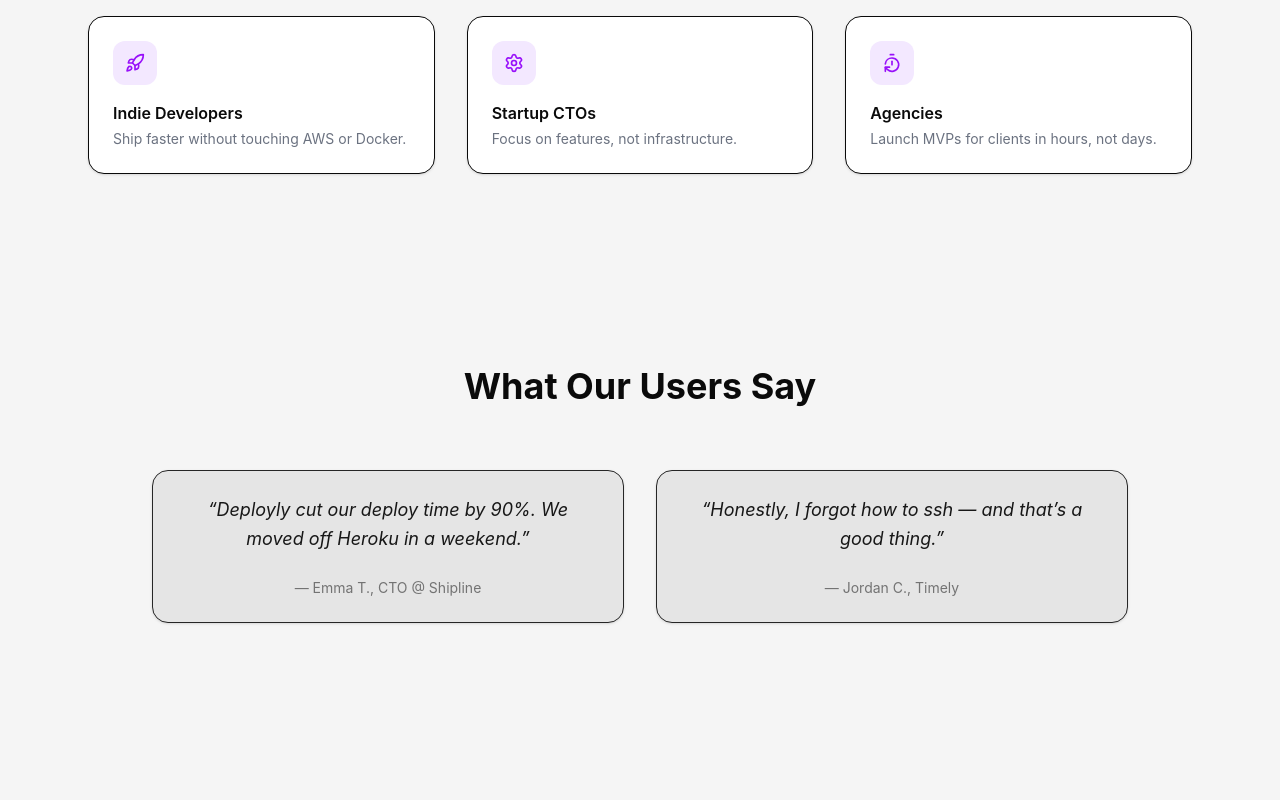
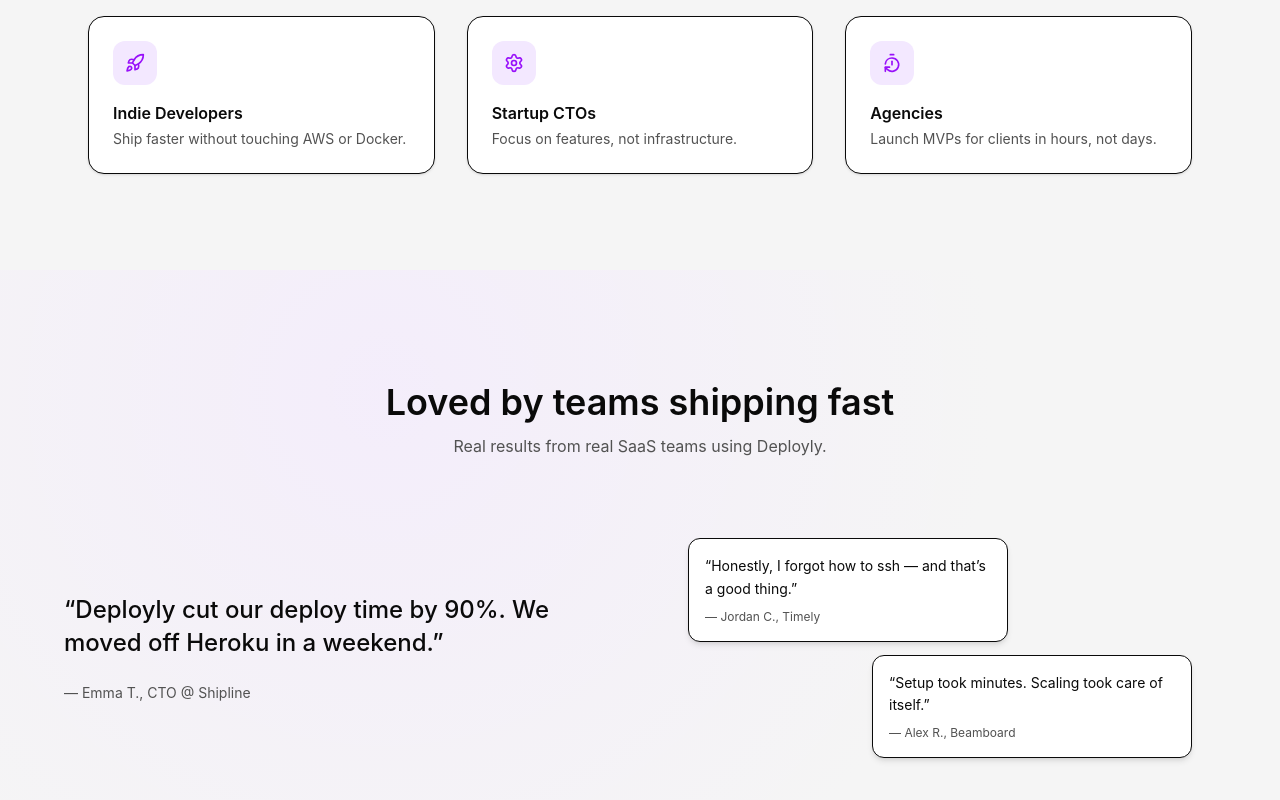
Before and after one commit to codewithshoaib-dev/Deployly, a React (Vite) app: page / in a window 1280 px wide. Shown: the part 1380-2180 px from the top of the page. Built offline with nearby package versions, Linux system fonts and the light colour scheme.

Commit message:
redesign testimonials with layered layout for stronger visual impact

```diff
--- a/src/components/TestimonialsSection.tsx
+++ b/src/components/TestimonialsSection.tsx
@@ -1,31 +1,47 @@
 export default function Testimonials() {
+  return (
+    <section className="relative py-28 px-6 overflow-hidden">
+      {/* Background accent */}
+      <div className="testimonials-bg" />
 
-    return (
-      <section className="py-24 px-6 max-w-5xl mx-auto text-center">
-        <h2 className="text-4xl font-bold mb-16 text-foreground">
-          What Our Users Say
-        </h2>
+      <div className="relative max-w-6xl mx-auto">
+        {/* Heading */}
+        <div className="text-center max-w-2xl mx-auto mb-20">
+          <h2 className="text-3xl md:text-4xl font-semibold text-foreground">
+            Loved by teams shipping fast
+          </h2>
+          <p className="mt-3 text-muted">
+            Real results from real SaaS teams using Deployly.
+          </p>
+        </div>
 
-        <div className="grid gap-8 md:grid-cols-2">
-          <blockquote className="bg-neutral-200 p-6 rounded-2xl border border-neutral-800 shadow-sm transition-all hover:scale-[1.02] hover:shadow-lg">
-            <p className="italic text-neutral-900 text-lg leading-relaxed">
+        {/* Layout */}
+        <div className="grid md:grid-cols-2 gap-12 items-center">
+          {/* Main testimonial */}
+          <div className="space-y-6">
+            <p className="text-lg md:text-2xl leading-snug text-foreground font-medium">
               “Deployly cut our deploy time by 90%. We moved off Heroku in a
               weekend.”
             </p>
-            <footer className="mt-6 text-sm text-neutral-500">
+            <footer className="text-sm text-muted">
               — Emma T., CTO @ Shipline
             </footer>
-          </blockquote>
+          </div>
 
-          <blockquote className="bg-neutral-200 p-6 rounded-2xl border border-neutral-800 shadow-sm transition-all hover:scale-[1.02] hover:shadow-lg">
-            <p className="italic text-neutral-900 text-lg leading-relaxed">
+          {/* Floating stack */}
+          <div className="relative h-55">
+            <div className="testimonial-float top-0 left-6">
               “Honestly, I forgot how to ssh — and that’s a good thing.”
-            </p>
-            <footer className="mt-6 text-sm text-neutral-500">
-              — Jordan C., Timely
-            </footer>
-          </blockquote>
+              <span>— Jordan C., Timely</span>
+            </div>
+
+            <div className="testimonial-float bottom-0 right-6">
+              “Setup took minutes. Scaling took care of itself.”
+              <span>— Alex R., Beamboard</span>
+            </div>
+          </div>
         </div>
-      </section>
-    );
+      </div>
+    </section>
+  );
 }
--- a/src/index.css
+++ b/src/index.css
@@ -5,7 +5,7 @@
     --background: #f0f2f5;
     --primary: #9810fa;
 
-  --muted: #6b7280;              /* secondary text */
+  --muted: #525252;              /* secondary text */
   --border: ##d1d5db ;             /*  borders */
   --card: #ffffff;               /* surface for grouped UI */
   --primary-foreground: #ffffff;
@@ -129,6 +129,35 @@
   .feature-card__note {
     @apply mt-2 text-xs text-muted;
   }
+
+   .testimonials-bg {
+    position: absolute;
+    inset: 0;
+    background: radial-gradient(
+      circle at 30% 20%,
+      var(--primary-soft),
+      transparent 60%
+    );
+    opacity: 0.6;
+  }
+
+  .testimonial-float {
+    @apply absolute max-w-xs p-4 rounded-xl
+           text-sm leading-relaxed
+           bg-card border border-border
+           shadow-md text-foreground;
+
+    transition: transform 200ms ease, box-shadow 200ms ease;
+  }
+
+  .testimonial-float span {
+    @apply block mt-2 text-xs text-muted;
+  }
+
+  .testimonial-float:hover {
+    transform: translateY(-4px);
+    box-shadow: 0 12px 24px rgba(0,0,0,0.08);
+  }
 }
 
 @keyframes marquee-scroll {
```
